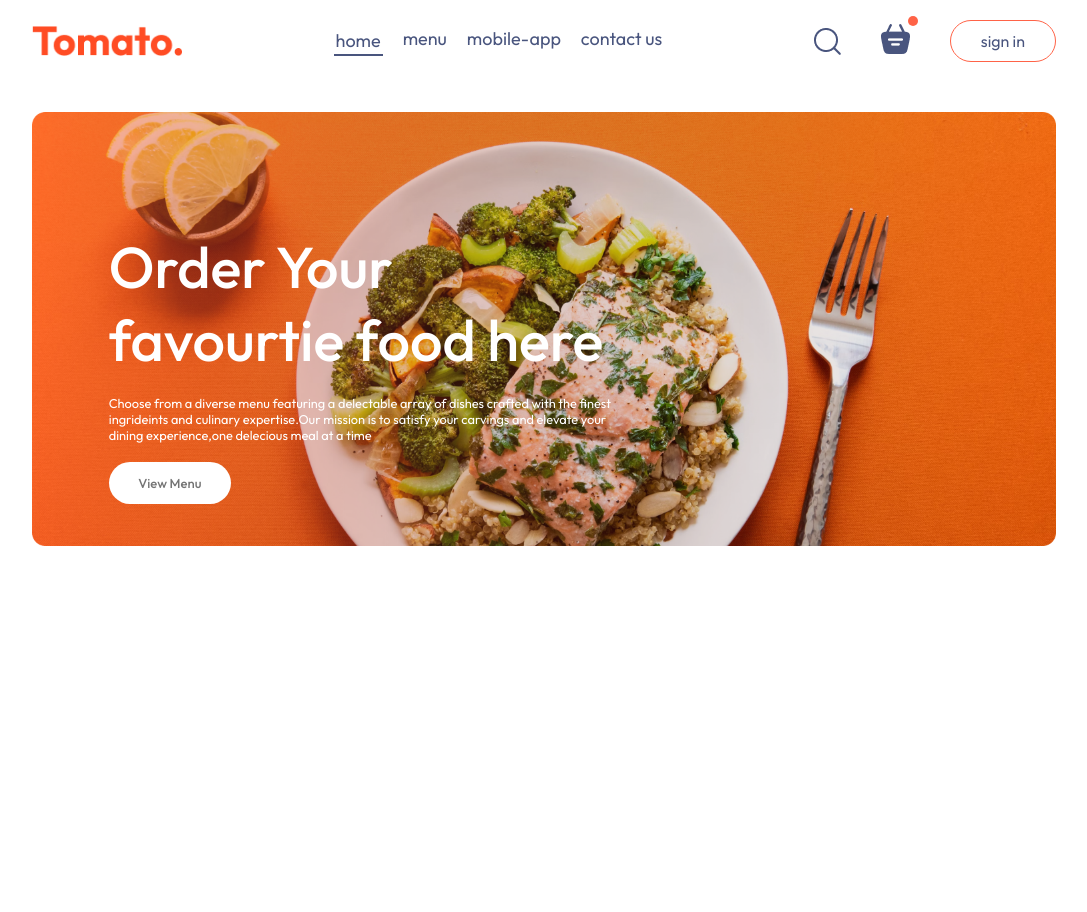
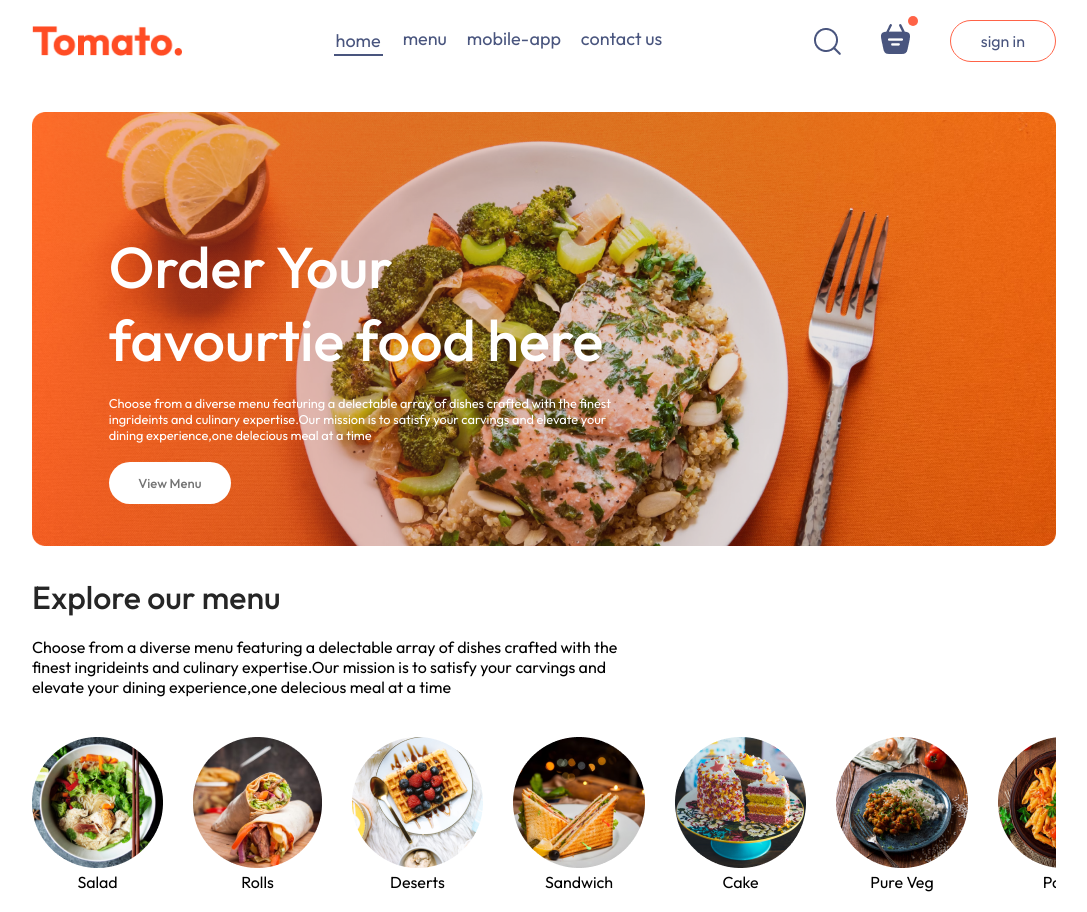
Before and after one commit to Ayush202Patel/tomato, a React (Vite) app in the folder frontend/: page / in a window 1280 px wide. Shown: the whole page, without its empty margins (96-1183 px from the left). Before the commit the page ends 800 px from the top, so only its background shows below. Built offline with nearby package versions, Linux system fonts and the light colour scheme.

Commit message:
Added menu

```diff
--- a/frontend/src/components/ExploreMenu/Exploremenu.css
+++ b/frontend/src/components/ExploreMenu/Exploremenu.css
@@ -0,0 +1,25 @@
+.explore-menu {
+  display: flex;
+  flex-direction: column;
+  gap: 20px;
+}
+.explore-menu h1 {
+  color: #262626;
+  font-weight: 500;
+}
+.explore-menu-text {
+  max-width: 60%;
+  columns: #808080;
+}
+.explore-menu-list {
+  display: flex;
+  justify-content: space-between;
+  align-items: center;
+  gap: 30px;
+  text-align: center;
+  margin: 20px 0px;
+  overflow-x: scroll;
+}
+.explore-menu-list::-webkit-scrollbar {
+  display: none;
+}
--- a/frontend/src/components/ExploreMenu/Exploremenu.jsx
+++ b/frontend/src/components/ExploreMenu/Exploremenu.jsx
@@ -1,19 +1,28 @@
 import React from "react";
 import "./ExploreMenu.css";
-<ExploreMenu className="css"></ExploreMenu>;
-const Exploremenu = () => {
+import { menu_list } from "../../assets/assets.js";
+const ExploreMenu = () => {
   return (
     <div className="explore-menu" id="exploree-menu">
       <h1>Explore our menu</h1>
-      <p className="explore-menu-test">
+      <p className="explore-menu-text">
         Choose from a diverse menu featuring a delectable array of dishes
         crafted with the finest ingrideints and culinary expertise.Our mission
         is to satisfy your carvings and elevate your dining experience,one
         delecious meal at a time
       </p>
-      <div className="explore-menu-list"></div>
+      <div className="explore-menu-list">
+        {menu_list.map((item, index) => {
+          return (
+            <div key={index} className="explore-menu-list-item">
+              <img src={item.menu_image} alt="" />
+              <p>{item.menu_name}</p>
+            </div>
+          );
+        })}
+      </div>
     </div>
   );
 };
 
-export default Exploremenu;
+export default ExploreMenu;
--- a/frontend/src/pages/Home/Home.jsx
+++ b/frontend/src/pages/Home/Home.jsx
@@ -1,10 +1,12 @@
 import React from "react";
 import "./Home.css";
 import Header from "../../components/Header/Header";
+import ExploreMenu from "../../components/ExploreMenu/Exploremenu";
 const Home = () => {
   return (
     <div>
       <Header />
+      <ExploreMenu />
     </div>
   );
 };
```
